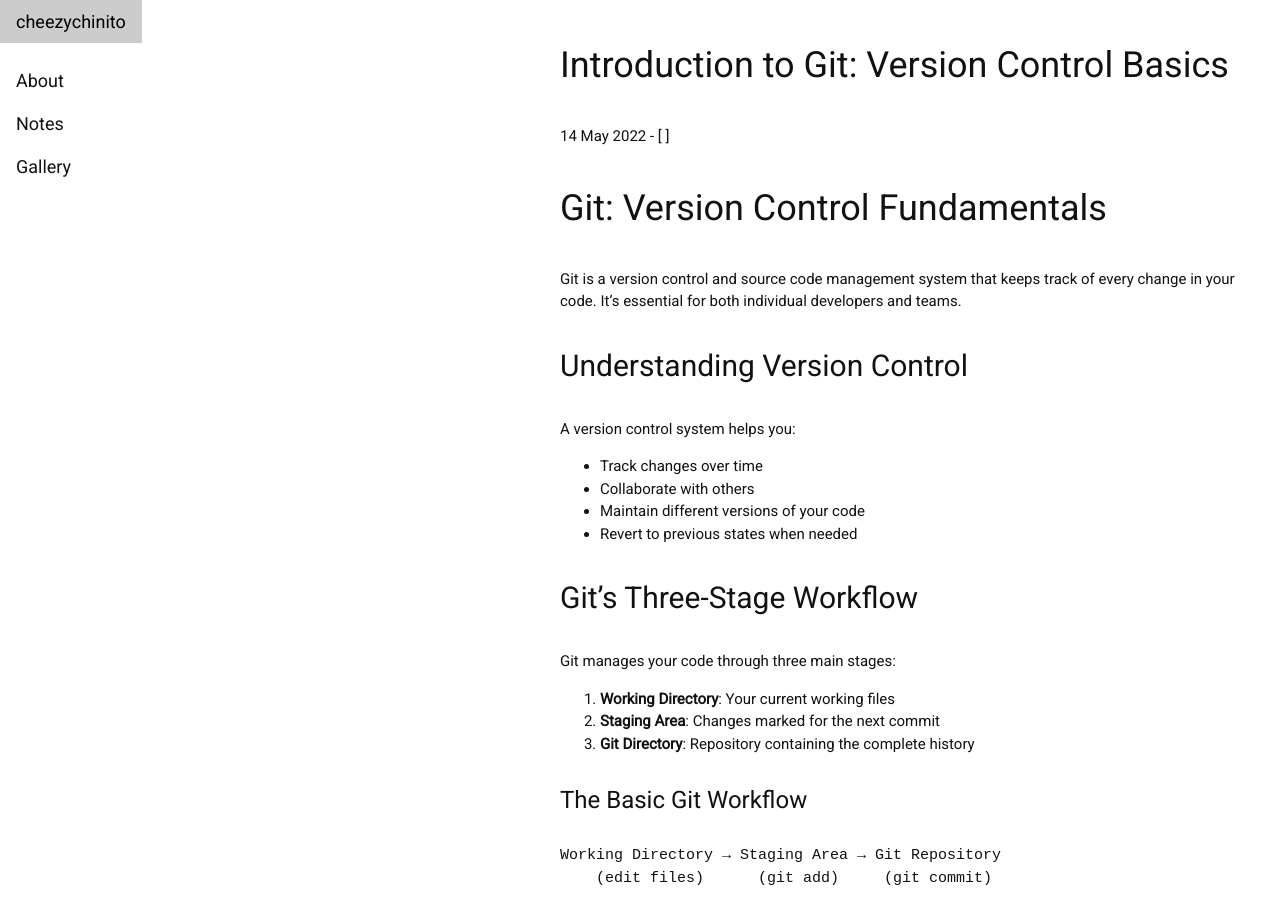
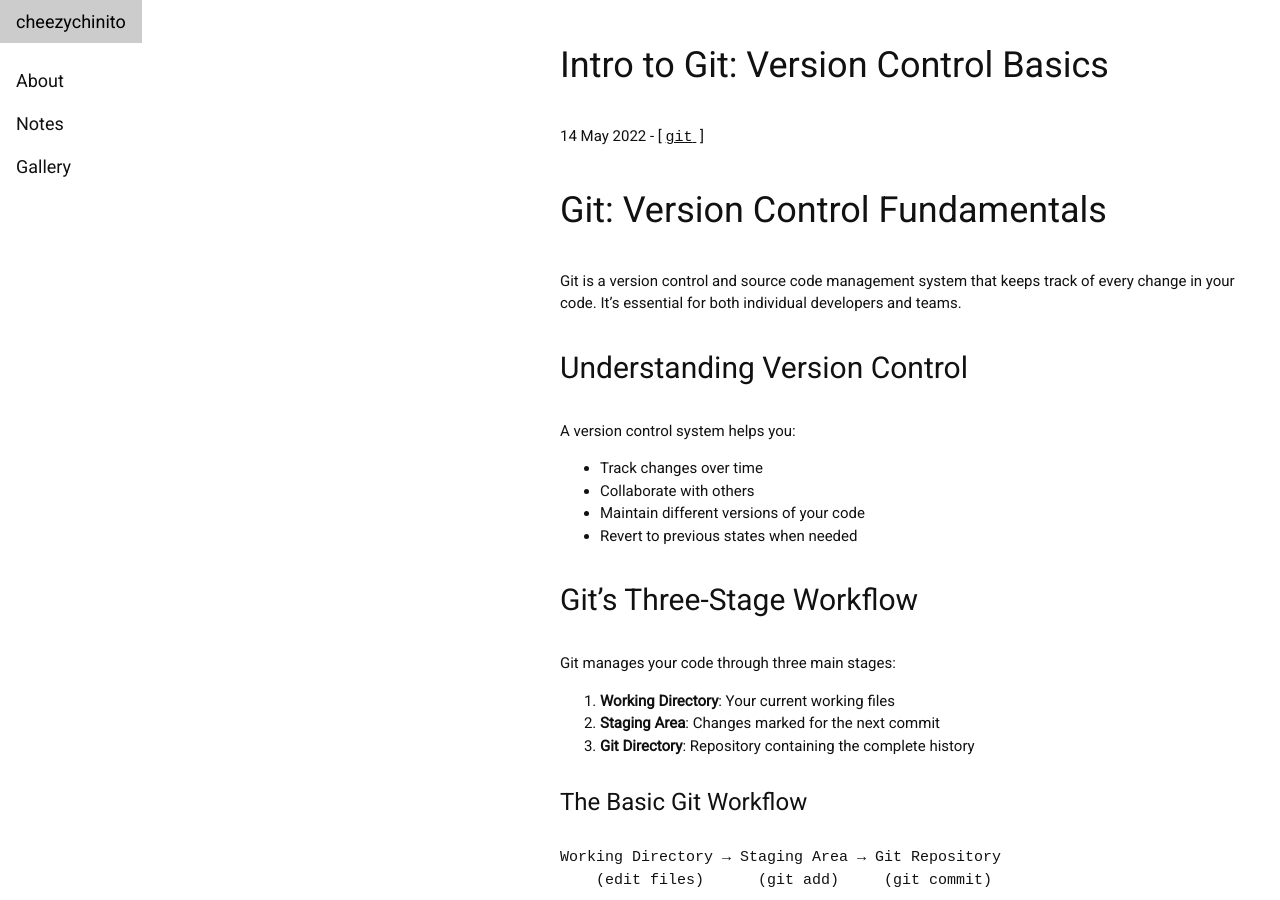
Before and after one commit to agyago/agyago.github.io, a Jekyll site: the page built from _posts/2022-05-14-GitIntro.md, in a window 1280 px wide and 900 px high. Built offline with Jekyll 4.4.1, drawn with Linux system fonts in a browser that asks for light colours; comment, search, counter and statistics services are not loaded.

Commit message:
Update 2022-05-14-GitIntro.md

```diff
--- a/_posts/2022-05-14-GitIntro.md
+++ b/_posts/2022-05-14-GitIntro.md
@@ -1,8 +1,8 @@
 ---
 layout: post
-title: "Introduction to Git: Version Control Basics"
+title: "Intro to Git: Version Control Basics"
 date: 2022-05-14
-categories: [git, development]
+tags: git
 ---
 
 # Git: Version Control Fundamentals
```
